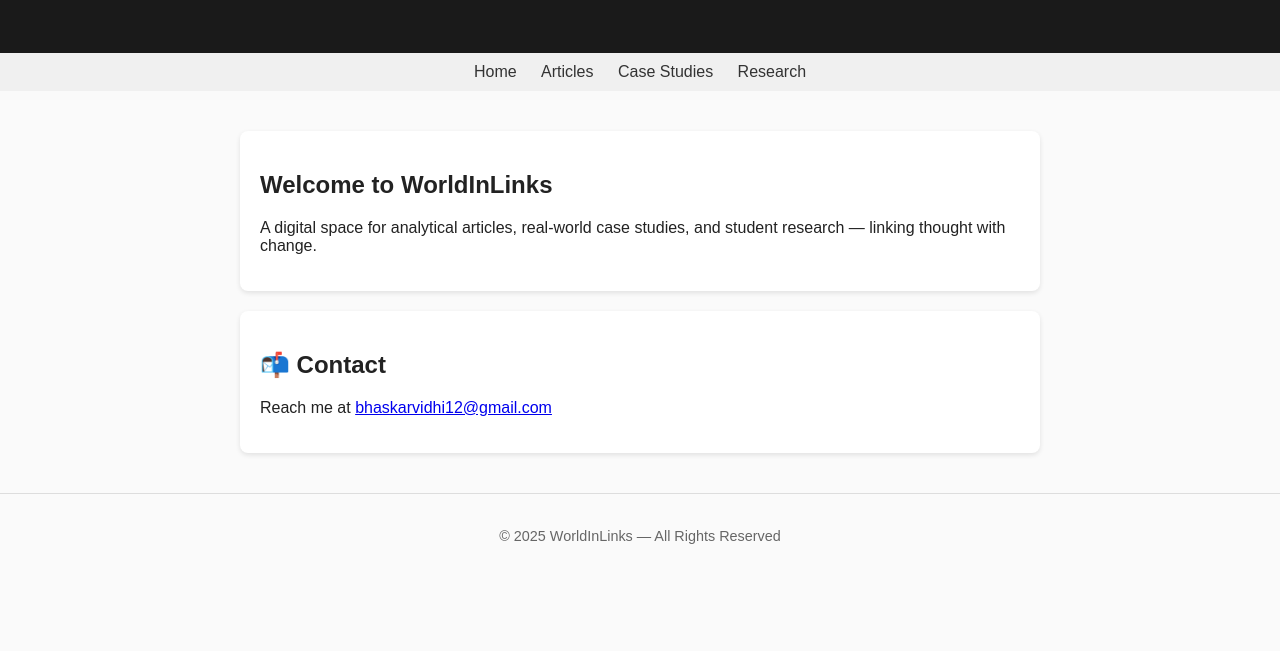
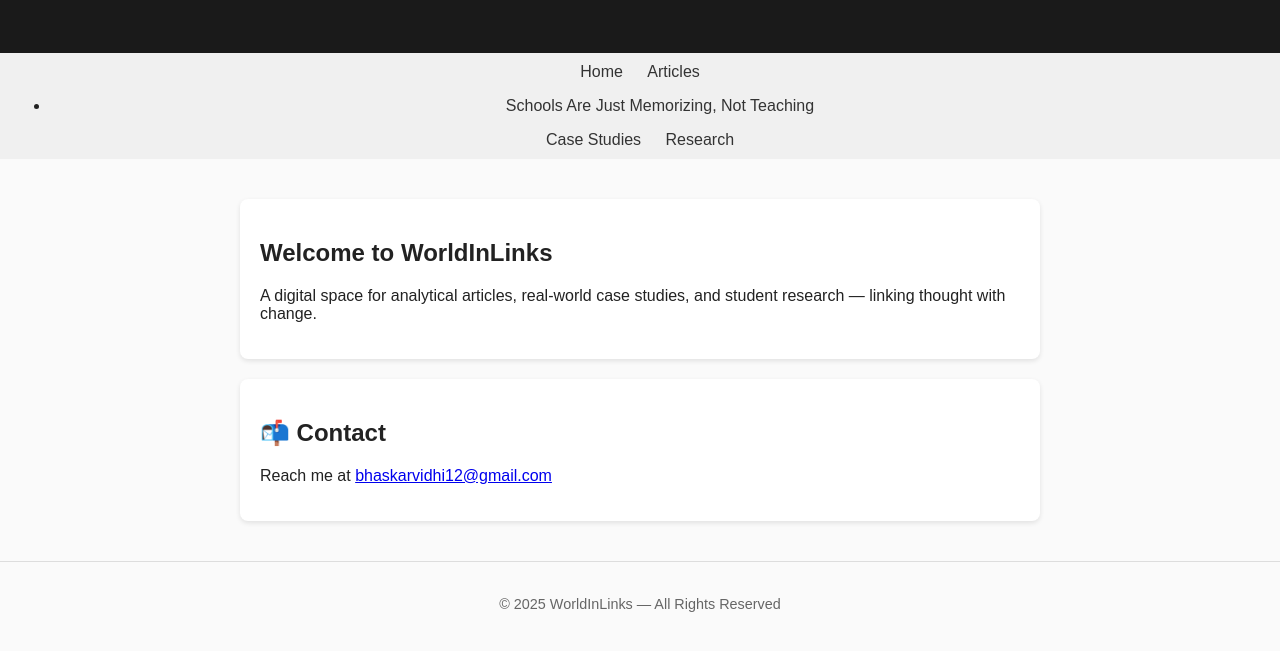
Before and after one commit to WorldInLines/WorldInLines, a plain HTML site: page index.html in a window 1280 px wide. Shown: the part 115-766 px from the top of the page. Drawn offline with Linux system fonts and the light colour scheme.

Commit message:
Update index.html

```diff
--- a/index.html
+++ b/index.html
@@ -26,6 +26,9 @@
   <nav>
     <a href="#">Home</a>
     <a href="#">Articles</a>
+    <ul>
+  <li><a href="articles/schools-memorizing-not-teaching.html">Schools Are Just Memorizing, Not Teaching</a></li>
+</ul>
     <a href="#">Case Studies</a>
     <a href="#">Research</a>
   </nav>
```
